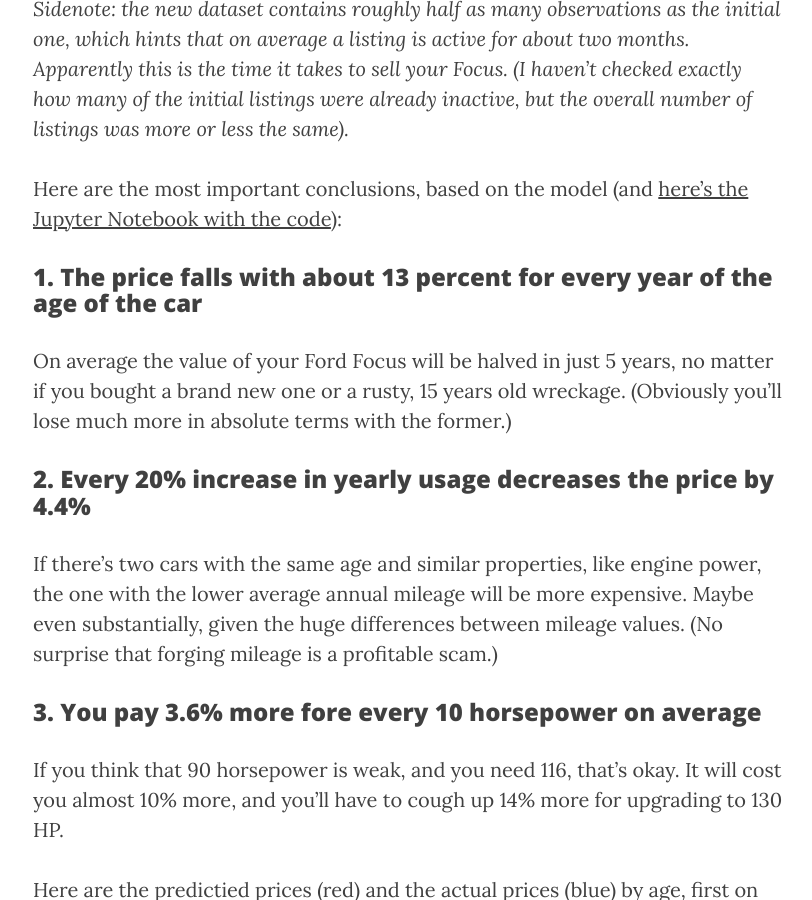
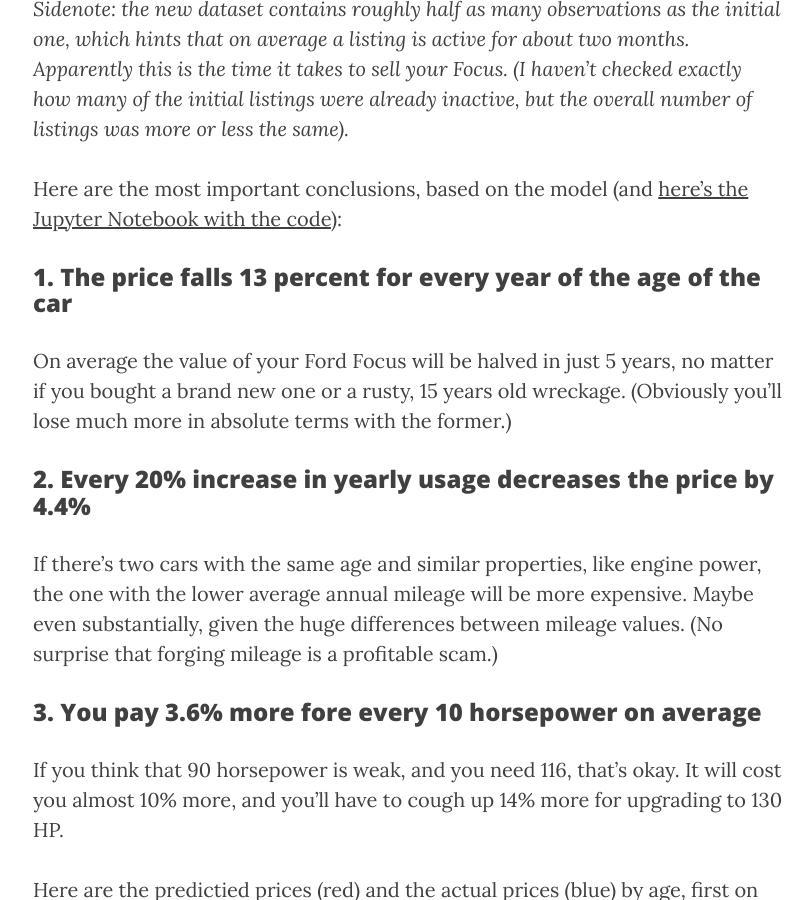
Before and after one commit to doktorjustice/doktorjustice.github.io, a Jekyll site: the page built from _posts/2017-08-21-modelling-car-prices.md, in a window 1280 px wide and 900 px high, scrolled down 1315 px. Shown: the whole window, without its empty margins (232-1044 px from the left). Built offline with Jekyll 4.4.1, drawn with Linux system fonts in a browser that asks for light colours; nearby versions of some CDN libraries; comment, search, counter and statistics services are not loaded.

Commit message:
Fix post

```diff
--- a/_posts/2017-08-21-modelling-car-prices.md
+++ b/_posts/2017-08-21-modelling-car-prices.md
@@ -24,7 +24,7 @@
 
 Here are the most important conclusions, based on the model (and [here’s the Jupyter Notebook with the code](/sample_data/Price_regression.html)):
 
-### 1. The price falls with about 13 percent for every year of the age of the car
+### 1. The price falls 13 percent for every year of the age of the car
 
 On average the value of your Ford Focus will be halved in just 5 years, no matter if you bought a brand new one or a rusty, 15 years old wreckage. (Obviously you’ll lose much more in absolute terms with the former.)
 
```
